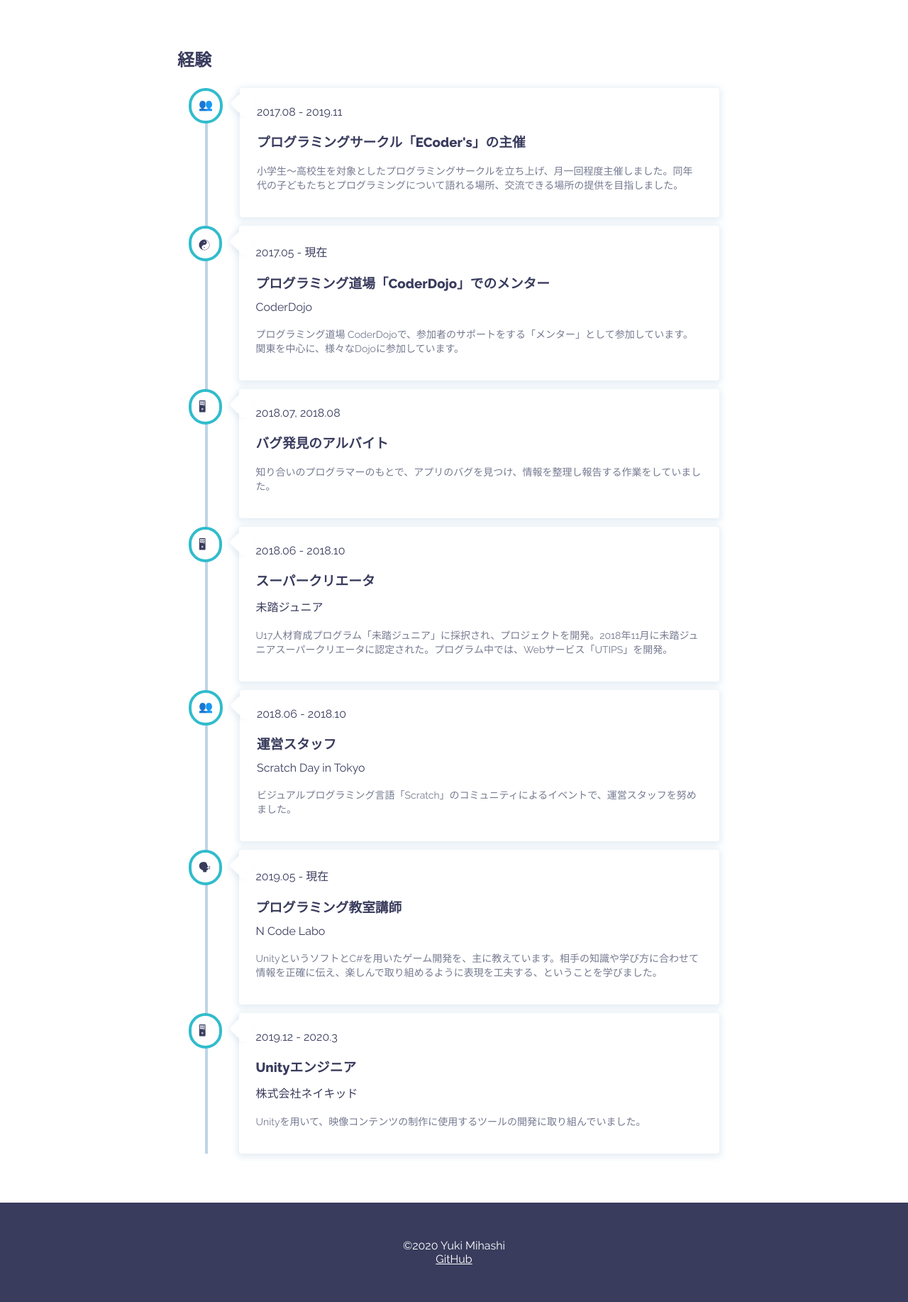
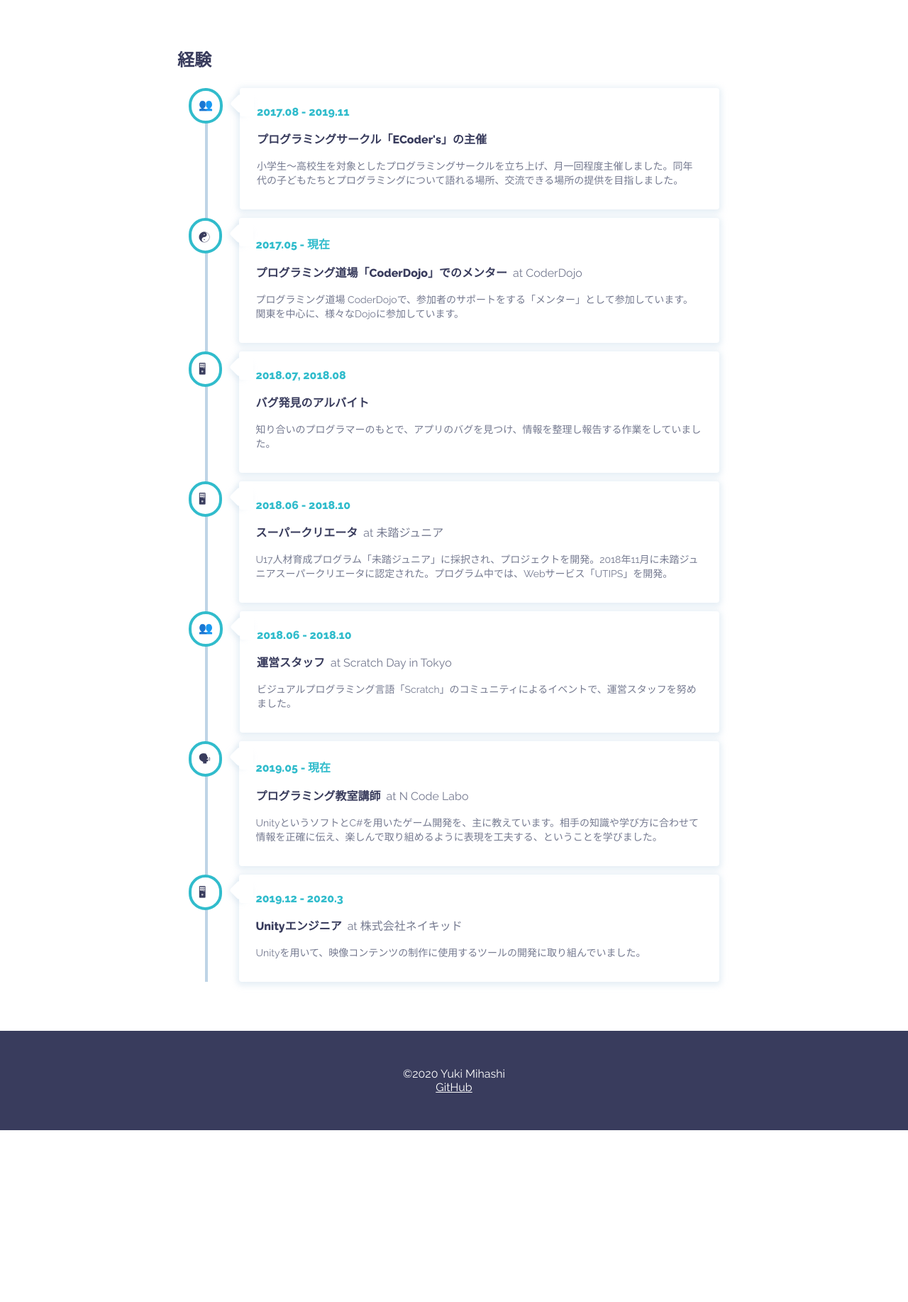
Before and after one commit to madoreenu/yuki384.github.io, a Jekyll site: the page built from about.md, in a window 1280 px wide. Shown: the whole page at 71% size. Built offline with Jekyll 4.4.1, drawn with Linux system fonts in a browser that asks for light colours; nearby versions of some CDN libraries; some web fonts are replaced; after the commit the page ends 1592 px from its top, so only the background shows below that.

Commit message:
Style info of experiences

```diff
--- a/_includes/historyElm.html
+++ b/_includes/historyElm.html
@@ -4,8 +4,7 @@
   </div>
   <div class="history-content">
     <div class="history-date">{{ elem.date }}</div>
-    <h3>{{ elem.title }}</h3>
-    <div class="history-place">{{ elem.place }}</div>
+    <h3>{{ elem.title }}</h3>{% if elem.place %}<span class="history-place">{{ elem.place }}</span>{% endif %}
     <p class="history-dsc">
       {{ elem.content }}
     </p>
--- a/assets/css/main.scss
+++ b/assets/css/main.scss
@@ -756,7 +756,11 @@ text-decoration: none;
   width: 100%;
   position: relative;
   h3, .history-dsc{
-    margin: 12px 0;
+    margin: 8px 0;
+  }
+  h3{
+    font-size: 16px;
+    display: inline-block;
   }
   &::before{
     content: '';
@@ -781,8 +785,17 @@ text-decoration: none;
     left: 0;
   }
 }
-.history-date, .history-place{
-  margin: 0 0 18px;
+.history-date{
+  margin: 0 0 8px;
+  color: $maincolor;
+  font-weight: 600;
+}
+.history-place{
+  margin: 0 0 18px 8px;
+  color: $gray;
+  &::before{
+    content: 'at ';
+  }
 }
 .history-dsc{
   font-size: 14px;
```
